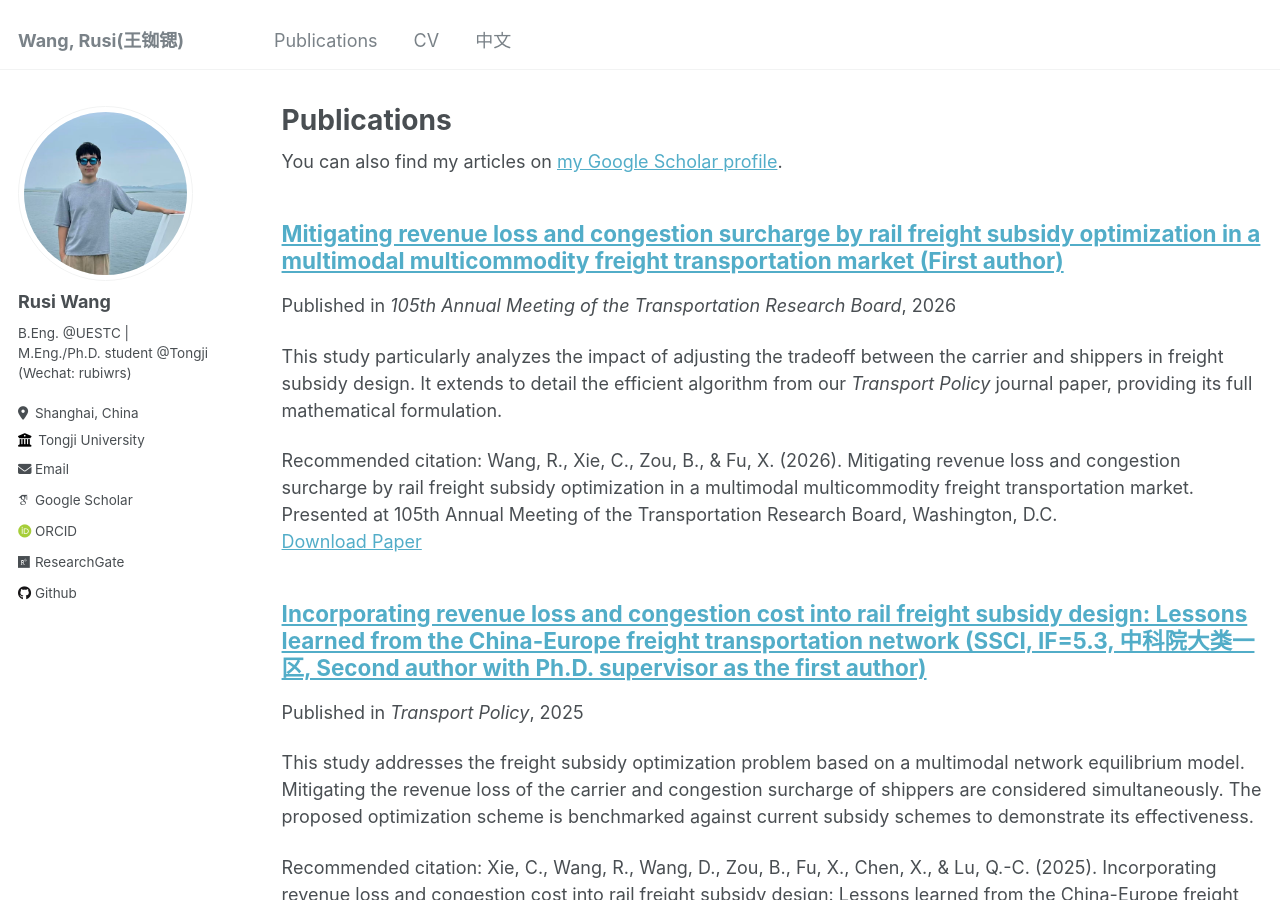
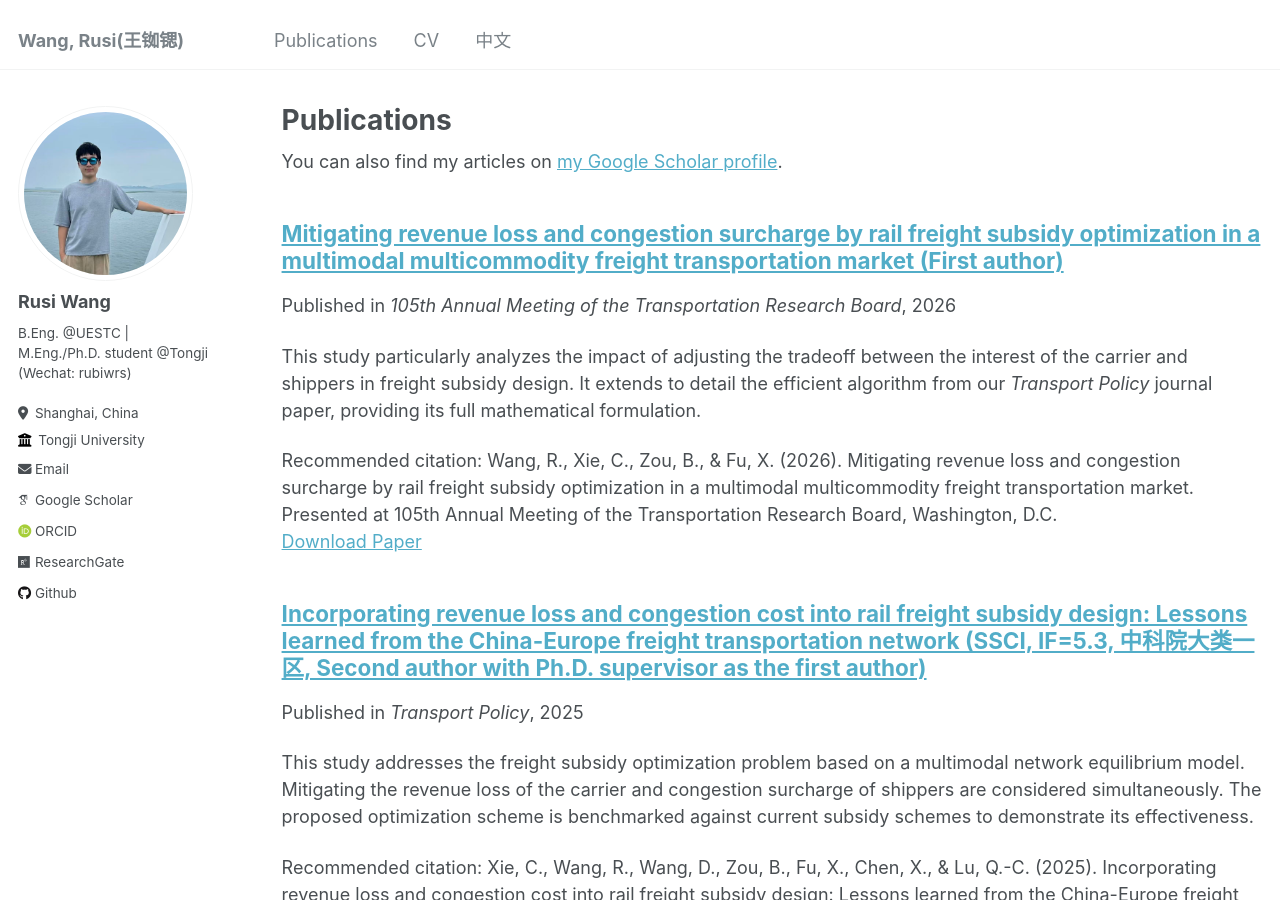
Before and after one commit to RusiWang99/RusiWang99.github.io, a Jekyll site: the page built from _pages/publications.md, in a window 1280 px wide and 900 px high. Built offline with Jekyll 4.4.1, drawn with Linux system fonts in a browser that asks for light colours; some web fonts are replaced.

Commit message:
Update 2026-01-11-Mitigating revenue loss and congestion surcharge by rail freight subsidy optimization in a multimodal multicommodity freight transportation market.md

```diff
--- a/_publications/2026-01-11-Mitigating revenue loss and congestion surcharge by rail freight subsidy optimization in a multimodal multicommodity freight transportation market.md
+++ b/_publications/2026-01-11-Mitigating revenue loss and congestion surcharge by rail freight subsidy optimization in a multimodal multicommodity freight transportation market.md
@@ -2,7 +2,7 @@
 title: "Mitigating revenue loss and congestion surcharge by rail freight subsidy optimization in a multimodal multicommodity freight transportation market (First author)"
 collection: publications
 permalink: /publication/2026-01-11-Mitigating revenue loss and congestion surcharge by rail freight subsidy optimization in a multimodal multicommodity freight transportation market
-excerpt: 'This study particularly analyzes the impact of adjusting the tradeoff between the carrier and shippers in freight subsidy design. It extends to detail the efficient algorithm from our *Transport Policy* journal paper, providing its full mathematical formulation.'
+excerpt: 'This study particularly analyzes the impact of adjusting the tradeoff between the interest of the carrier and shippers in freight subsidy design. It extends to detail the efficient algorithm from our *Transport Policy* journal paper, providing its full mathematical formulation.'
 date: 2026-01-11
 venue: '105th Annual Meeting of the Transportation Research Board'
 paperurl: ''
```
